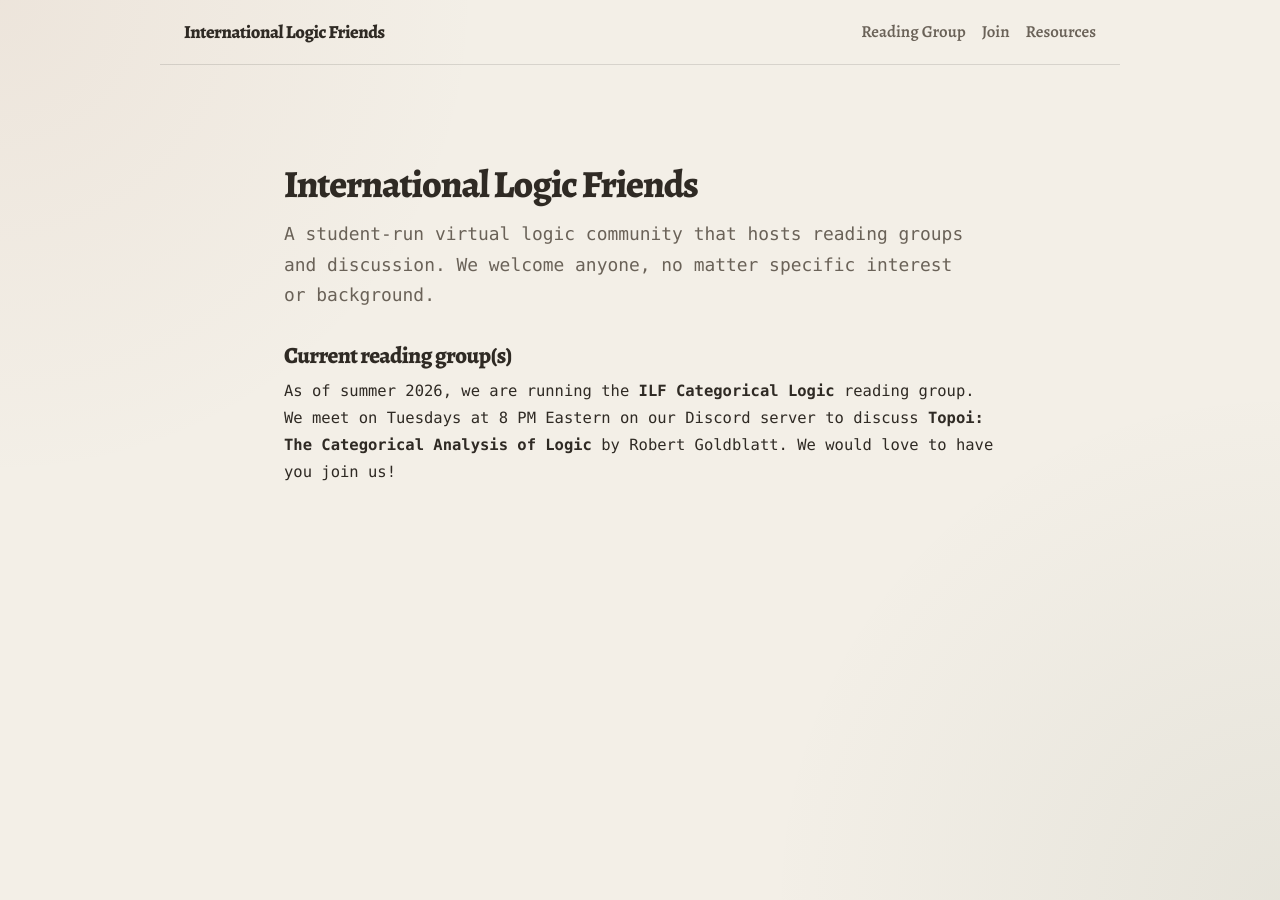
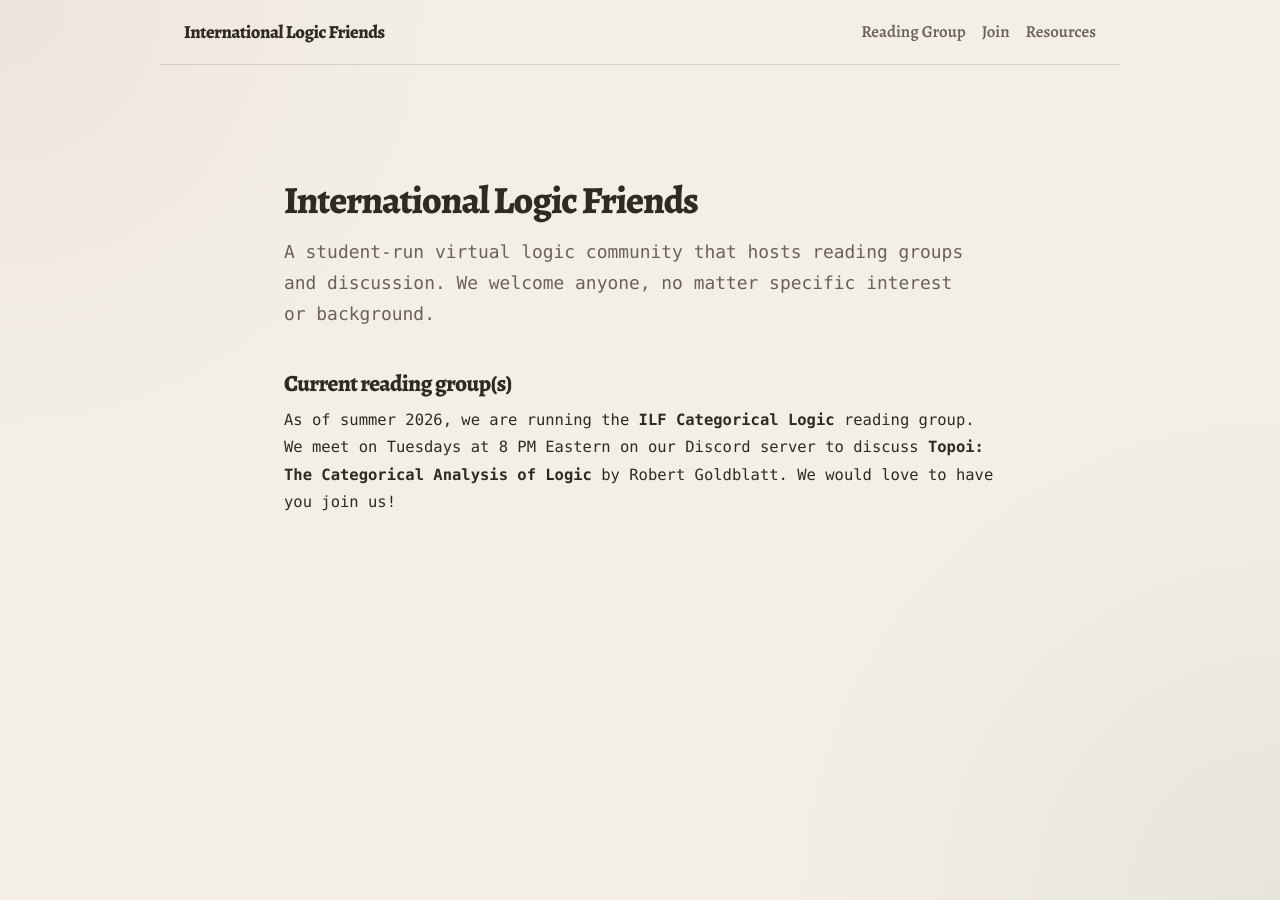
Before and after one commit to international-logic-friends/international-logic-friends.github.io, a Jekyll site: the page built from index.md, in a window 1280 px wide. Built offline with Jekyll 4.4.1, drawn with Linux system fonts in a browser that asks for light colours; some web fonts are replaced.

Commit message:
updates to hyperlinks and visual style

```diff
--- a/_layouts/default.html
+++ b/_layouts/default.html
@@ -13,5 +13,6 @@
     <main class="site-main">
       {{ content }}
     </main>
+    <script src="{{ '/assets/js/external-links.js' | relative_url }}" defer></script>
   </body>
 </html>
--- a/assets/css/style.scss
+++ b/assets/css/style.scss
@@ -295,3 +295,41 @@ hr {
     animation: none !important;
   }
 }
+
+/* Better vertical rhythm for headings */
+
+h1 {
+  margin-top: 0;
+  margin-bottom: 1.4rem;
+}
+
+h2 {
+  margin-top: 4rem;
+  margin-bottom: 1rem;
+}
+
+h3 {
+  margin-top: 2.4rem;
+  margin-bottom: 0.75rem;
+}
+
+h1 + .lede,
+h1 + p {
+  margin-top: 0.25rem;
+}
+
+h2 + p,
+h3 + p {
+  margin-top: 0;
+}
+
+p + h2,
+.card + h2,
+.button-row + h2 {
+  margin-top: 4.25rem;
+}
+
+p + h3,
+.card + h3 {
+  margin-top: 2.6rem;
+}
--- /dev/null
+++ b/assets/js/external-links.js
@@ -0,0 +1,10 @@
+document.addEventListener("DOMContentLoaded", () => {
+  document.querySelectorAll('a[href^="http"]').forEach((link) => {
+    const url = new URL(link.href);
+
+    if (url.hostname !== window.location.hostname) {
+      link.target = "_blank";
+      link.rel = "noopener noreferrer";
+    }
+  });
+});
```
